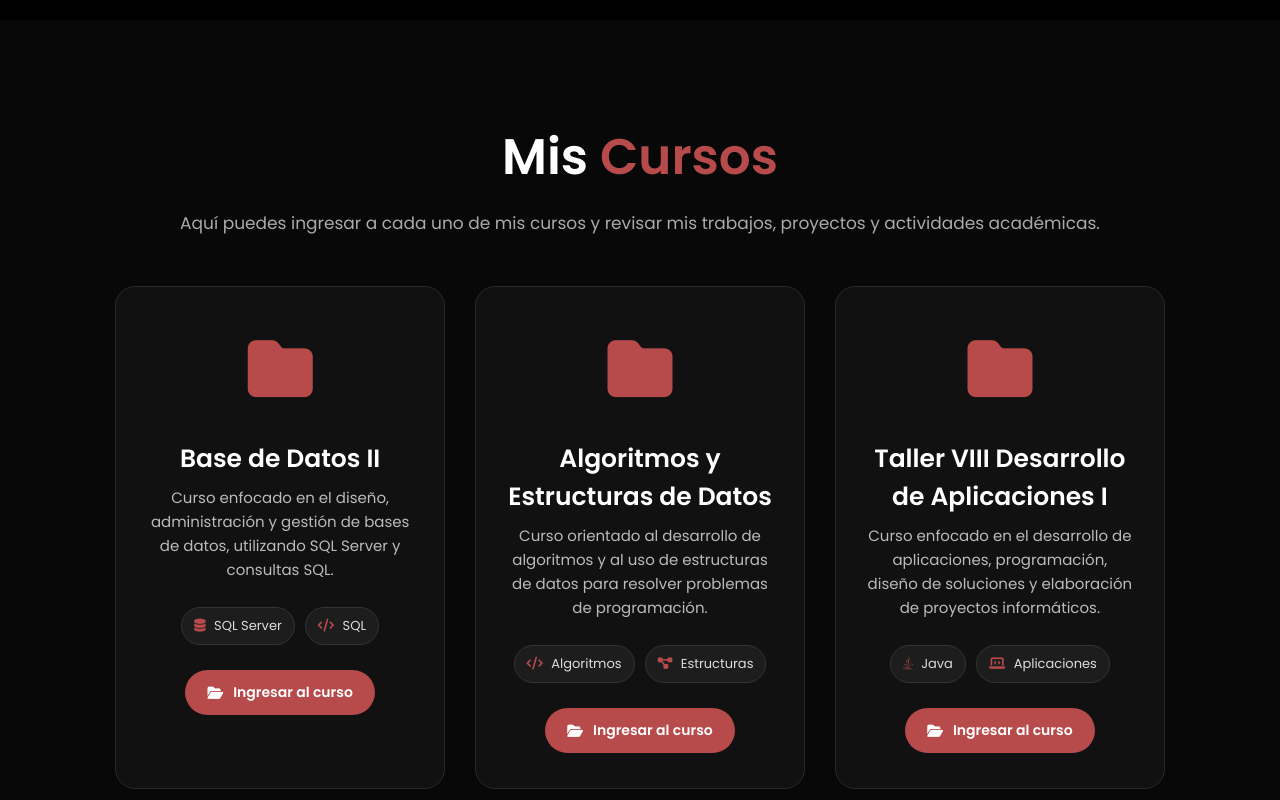
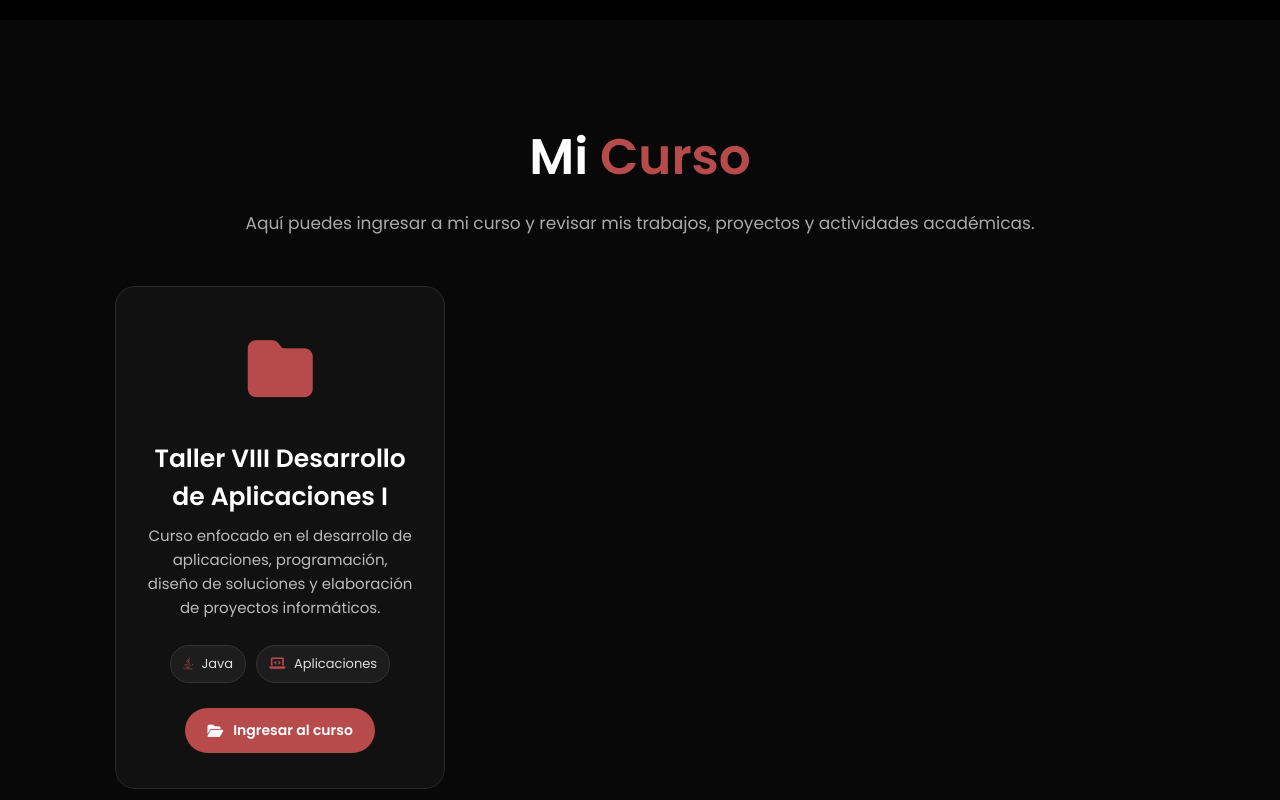
Before and after one commit to roberthchambergo/portafolio-academico, a plain HTML site: page index.html in a window 1280 px wide. Shown: the part 780-1580 px from the top of the page. Drawn offline with Linux system fonts and the light colour scheme.

Commit message:
Update index.html

```diff
--- a/index.html
+++ b/index.html
@@ -20,15 +20,23 @@
     <!-- ================= HEADER ================= -->
 
     <header>
+
         <div class="logo-upla">
             <img src="imagenes/Upla.jpg" alt="Logo Universidad Peruana Los Andes">
         </div>
-    <a href="#sobre-mi" class="logo"> Universidad Peruana Los Andes
 
-    </a> <nav> <a href="#sobre-mi">Sobre Mí</a>
+        <a href="#sobre-mi" class="logo">
+            Universidad Peruana Los Andes
+        </a>
+
+        <nav>
+            <a href="#sobre-mi">Sobre Mí</a>
             <a href="#cursos">Cursos</a>
             <a href="#education">Educación</a>
-        <a href="#contact">Contacto</a> </nav> </header>
+            <a href="#contact">Contacto</a>
+        </nav>
+
+    </header>
 
 
     <!-- ================= SOBRE MÍ ================= -->
@@ -77,7 +85,7 @@
             </div>
 
             <a href="#cursos" class="btn">
-                Ver mis cursos
+                Ver mi curso
             </a>
 
         </div>
@@ -92,11 +100,11 @@
     <section class="courses" id="cursos">
 
         <h2 class="section-title">
-            Mis <span>Cursos</span>
+            Mi <span>Curso</span>
         </h2>
 
         <p class="section-description">
-            Aquí puedes ingresar a cada uno de mis cursos y revisar
+            Aquí puedes ingresar a mi curso y revisar
             mis trabajos, proyectos y actividades académicas.
         </p>
 
@@ -105,98 +113,7 @@
 
 
             <!-- ========================================= -->
-            <!-- CURSO 1: BASE DE DATOS II -->
-            <!-- ========================================= -->
-
-            <div class="course-card">
-
-                <div class="folder-icon">
-                    <i class="fa-solid fa-folder"></i>
-                </div>
-
-                <h3>
-                    Base de Datos II
-                </h3>
-
-                <p>
-                    Curso enfocado en el diseño, administración y gestión
-                    de bases de datos, utilizando SQL Server y consultas SQL.
-                </p>
-
-                <div class="course-info">
-
-                    <span>
-                        <i class="fa-solid fa-database"></i>
-                        SQL Server
-                    </span>
-
-                    <span>
-                        <i class="fa-solid fa-code"></i>
-                        SQL
-                    </span>
-
-                </div>
-
-                <a href="base-datos-ii.html" class="course-btn">
-
-                    <i class="fa-solid fa-folder-open"></i>
-
-                    Ingresar al curso
-
-                </a>
-
-            </div>
-
-
-
-            <!-- ========================================= -->
-            <!-- CURSO 2: ALGORITMOS -->
-            <!-- ========================================= -->
-
-            <div class="course-card">
-
-                <div class="folder-icon">
-                    <i class="fa-solid fa-folder"></i>
-                </div>
-
-                <h3>
-                    Algoritmos y Estructuras de Datos
-                </h3>
-
-                <p>
-                    Curso orientado al desarrollo de algoritmos y al uso
-                    de estructuras de datos para resolver problemas
-                    de programación.
-                </p>
-
-                <div class="course-info">
-
-                    <span>
-                        <i class="fa-solid fa-code"></i>
-                        Algoritmos
-                    </span>
-
-                    <span>
-                        <i class="fa-solid fa-diagram-project"></i>
-                        Estructuras
-                    </span>
-
-                </div>
-
-                <a href="algoritmos.html" class="course-btn">
-
-                    <i class="fa-solid fa-folder-open"></i>
-
-                    Ingresar al curso
-
-                </a>
-
-            </div>
-
-
-
-            <!-- ========================================= -->
-            <!-- CURSO 3: TALLER VIII -->
+            <!-- TALLER VIII -->
             <!-- ========================================= -->
 
             <div class="course-card">
@@ -299,3 +216,7 @@
         </div>
 
     </section>
+
+</body>
+
+</html>
```
Lines whose indentation alone changed are shown as unchanged.
